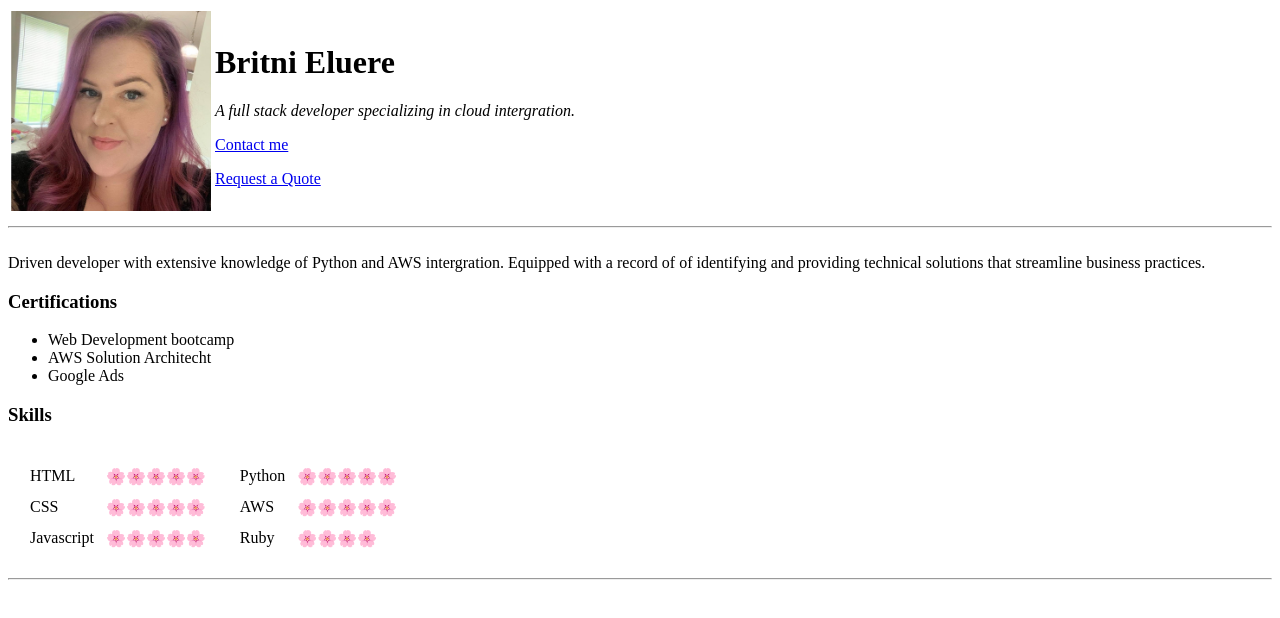
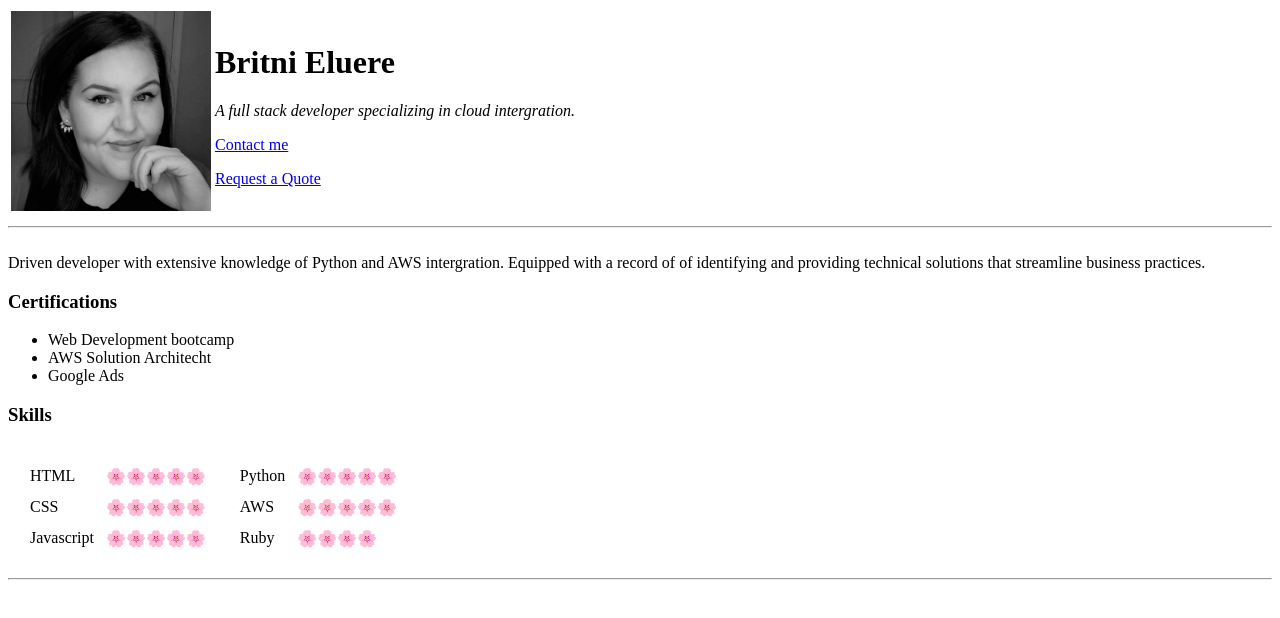
Before and after one commit to Britnimarie/CV, a plain HTML site: page index.html in a window 1280 px wide. Drawn offline with Linux system fonts and the light colour scheme.

Commit message:
Update index.html

```diff
--- a/index.html
+++ b/index.html
@@ -10,7 +10,7 @@
 <body>
   <table>
     <td>
-      <img src="Headshot.jpg" alt="Headshot" width="200" height="200">
+      <img src="BW.jfif" alt="Headshot" width="200" height="200">
     </td>
 
     <td>
```
